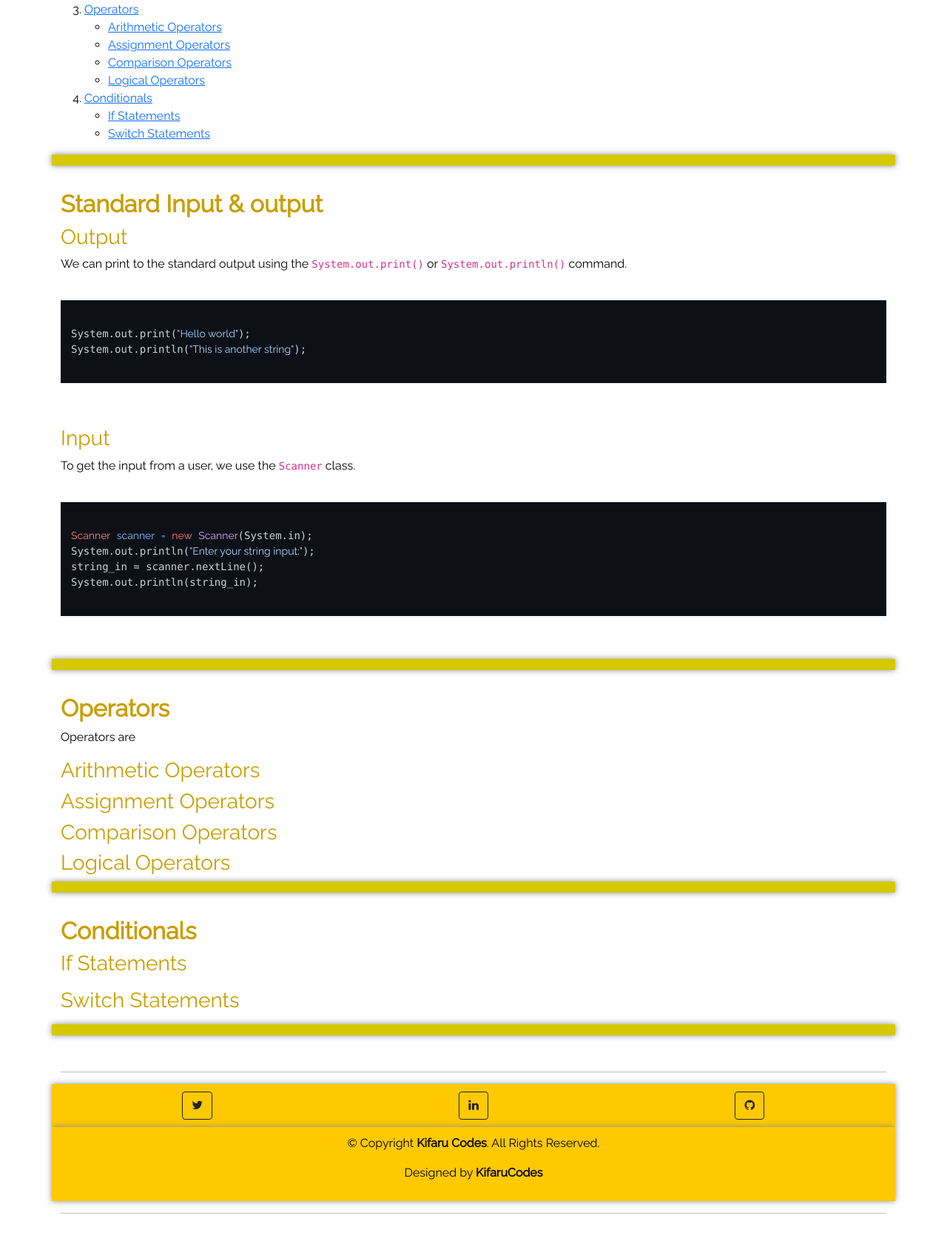
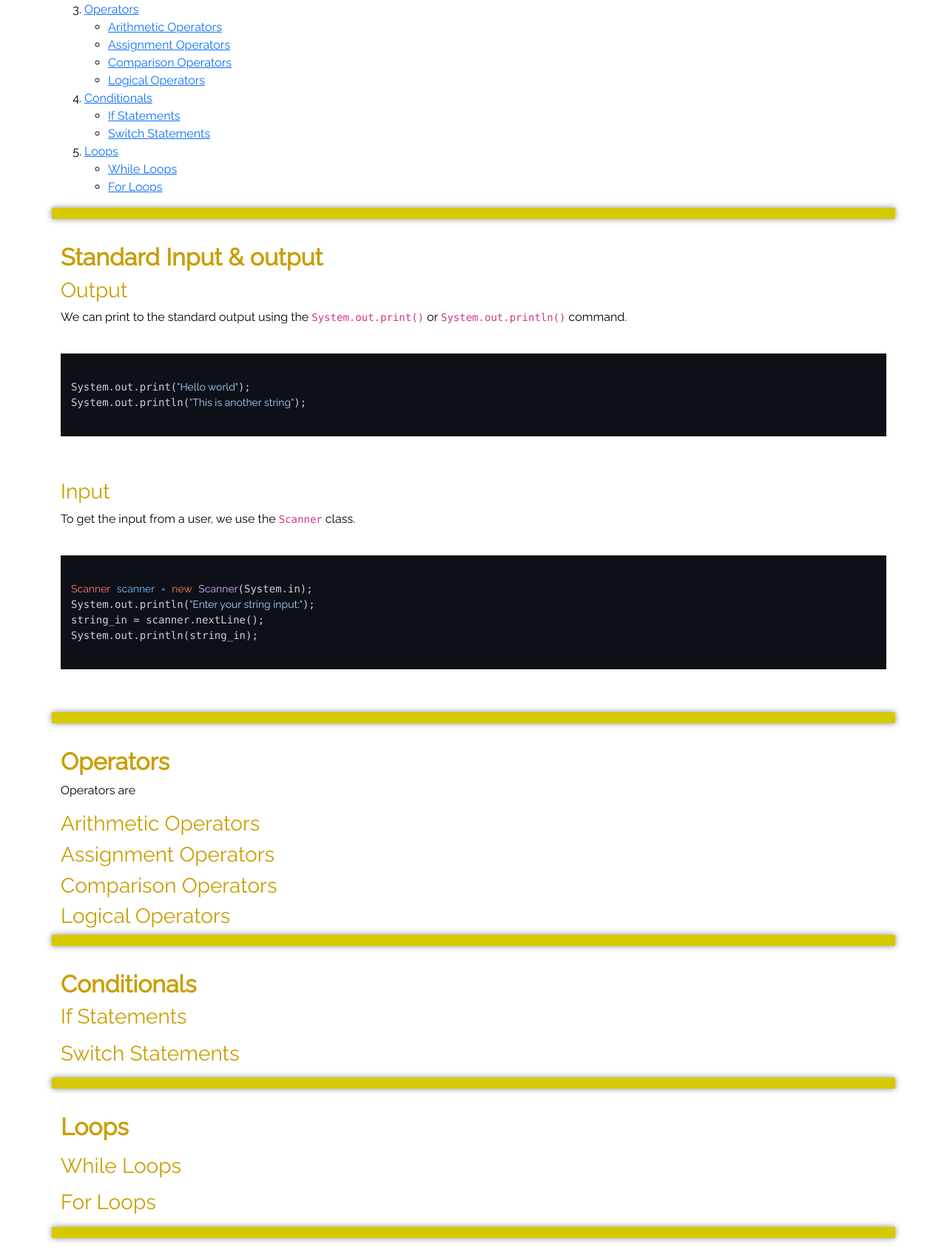
Before and after one commit to kifaruCodes/kifarucodes.github.io, a plain HTML site: page articles/java-basics.html in a window 1280 px wide. Shown: the part 603-2300 px from the top of the page at 74% size. Drawn offline with nearby package versions, Linux system fonts and the light colour scheme.

Commit message:
java basics article documentation : adding loops documentation structure

```diff
--- a/articles/java-basics.html
+++ b/articles/java-basics.html
@@ -168,6 +168,16 @@
 						</ul>
 					</li>
 					<!-- conditionals end -->
+
+					<!-- loops start -->
+					<li>
+						<a href="#loops">Loops</a>
+						<ul>
+							<li><a href="#loops_while">While Loops</a></li>
+							<li><a href="#loops_for">For Loops</a></li>
+						</ul>
+					</li>
+					<!-- loops end -->
 				</ol>
 			</div>
 			<div class="topic-break"></div>
@@ -323,6 +333,31 @@ System.out.println(string_in);
 			<br><br>
 			<!-- conditionals end -->
 
+			<!-- Loops start -->
+			<div class="col-lg-12">
+				<h2 class="header" id="loops"><b>Loops</b></h2>
+				<p>
+
+				</p>
+
+				<!-- while loops start -->
+				<h3 class="header" id="loops_while">While Loops</h3>
+				<p>
+
+				</p>
+				<!-- while loops end -->
+
+				<!-- for loops start -->
+				<h3 class="header" id="loops_for">For Loops</h3>
+				<p>
+
+				</p>
+				<!-- for loops end -->
+			</div>
+			<div class="topic-break"></div>
+			<br><br>
+			<!-- Loops end -->
+
 		</div>
 		<!-- content section end -->
 
```
